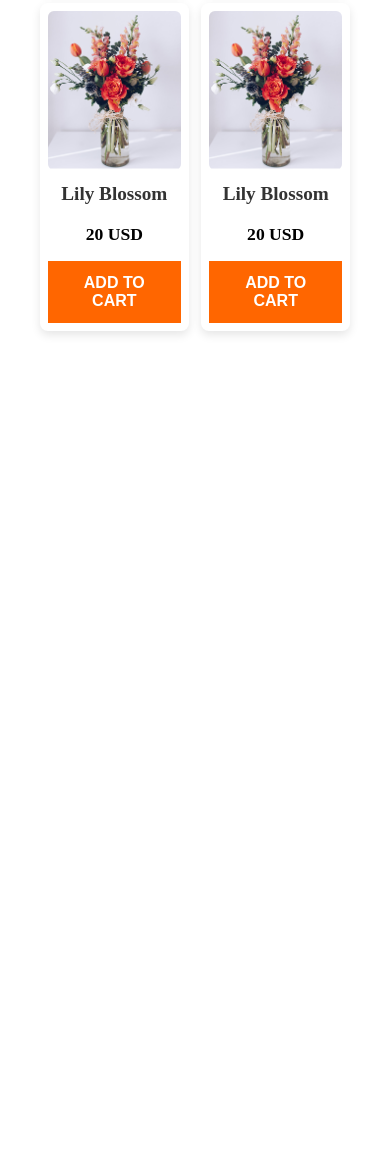
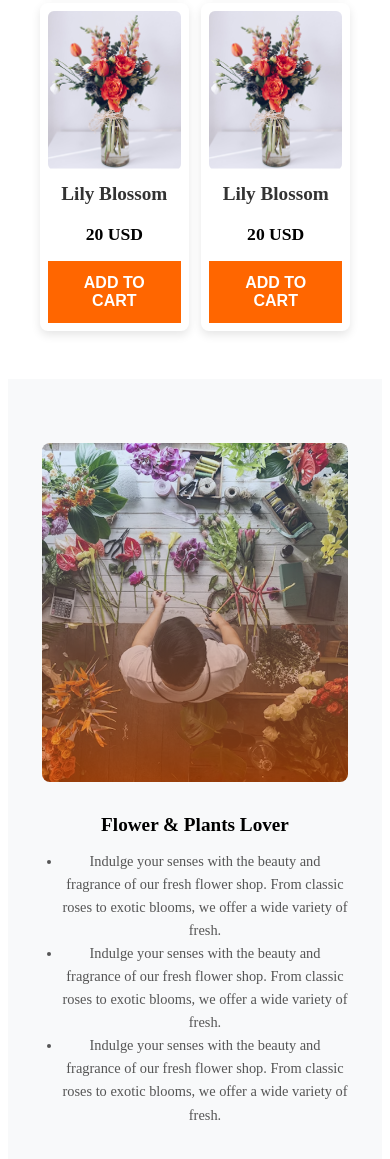
Before and after one commit to ashrafulsaad/Assignment-2, a plain HTML site: page index.html in a window 390 px wide. Shown: the part 1939-3098 px from the top of the page. Before the commit the page ends 2326 px from the top, so only its background shows below. Drawn offline with Linux system fonts and the light colour scheme.

Commit message:
trusted section added

```diff
--- a/index.css
+++ b/index.css
@@ -156,6 +156,56 @@
     background: #e65c00;
 }
 
+/* challange section */
+.trust-section {
+    background-color: #f8f9fa;
+    padding: 3rem 1.1rem;
+    display: flex;
+    justify-content: center;
+}
+
+.trust-container {
+    display: flex;
+    justify-content: space-evenly;
+    align-items: center;
+    gap:3rem;
+    max-width: 1240px;
+    width: 100%;
+}
+
+.trust-image {
+    position: relative;
+    width: 400px;
+}
+
+.trust-image .main-img {
+    width: 100%;
+    border-radius: 10px;
+}
+
+.trust-image .badge {
+    position: absolute;
+    top: -30px;
+    right: -30px;
+    width: 100px;
+}
+
+.trust-content {
+    max-width: 500px;
+}
+
+.trust-content h2 {
+    font-size: 28px;
+    font-weight: bold;
+    margin-bottom: 15px;
+}
+
+.trust-content ul {
+    list-style: disc;
+    padding-left: 20px;
+    color: #555;
+    line-height: 1.6;
+}
 
 /* responsive for mobile */
 @media screen and (max-width:576px) {
@@ -227,38 +277,43 @@
         height: auto;
         display: block;
     }
+
+    /* challange section responsive */
+    .trust-image .badge {
+    display: none;
+    }
+    .trust-container {
+    flex-direction: column;
+    text-align: center;
+    gap: 1rem;
+    padding: 1rem;
 }
 
+.trust-image {
+    width: 100%;
+    position: relative;
+}
 
+.trust-image img.main-img {
+    width: 100%;
+    height: auto;
+    border-radius: 8px;
+}
 
+.trust-image .badge {
+    top: 10px;
+    right: 10px;
+    width: 70px;
+}
 
+.trust-content {
+    width: 100%;
+    font-size: 0.9rem;
+}
 
-
-
-
-
-/* .navbar{
-    display: flex;
-    justify-content: space-between;
-    align-items: center;
-    text-align: center;
-    margin: 0 9.375rem 1.875rem;
+.trust-content h2 {
+    font-size: 1.2rem;
+    margin-bottom: 0.8rem;
+}
 
 }
-.nav-links{
-    display: flex;
-    gap:3rem;
-    align-items: center;
-    text-align: center;
-    text-decoration: none;
-}
-.nav-links a{
-    text-decoration: none;
-    color: black;
-}
-.cart{
-    height: 30px;
-    cursor: pointer;
-}
-
-/*  Responsive for Mobile */
--- a/index.html
+++ b/index.html
@@ -101,6 +101,25 @@
             </div>
         </div>
     </section>
+    <section class="trust-section">
+        <div class="trust-container">
+        <!-- Image Section -->
+        <div class="trust-image">
+            <img src="./assets/flower-store.png" alt="Flowers" class="main-img">
+            <img src="./assets/trusted-badge.png" alt="Trusted Badge" class="badge">
+        </div>
+
+        <!-- Text Section -->
+        <div class="trust-content">
+            <h2>Flower & Plants Lover</h2>
+            <ul>
+                <li>Indulge your senses with the beauty and fragrance of our fresh flower shop. From classic roses to exotic blooms, we offer a wide variety of fresh.</li>
+                <li>Indulge your senses with the beauty and fragrance of our fresh flower shop. From classic roses to exotic blooms, we offer a wide variety of fresh.</li>
+                <li>Indulge your senses with the beauty and fragrance of our fresh flower shop. From classic roses to exotic blooms, we offer a wide variety of fresh.</li>
+            </ul>
+        </div>
+    </div>
+</section>
 </main>
 
 </body>
```
